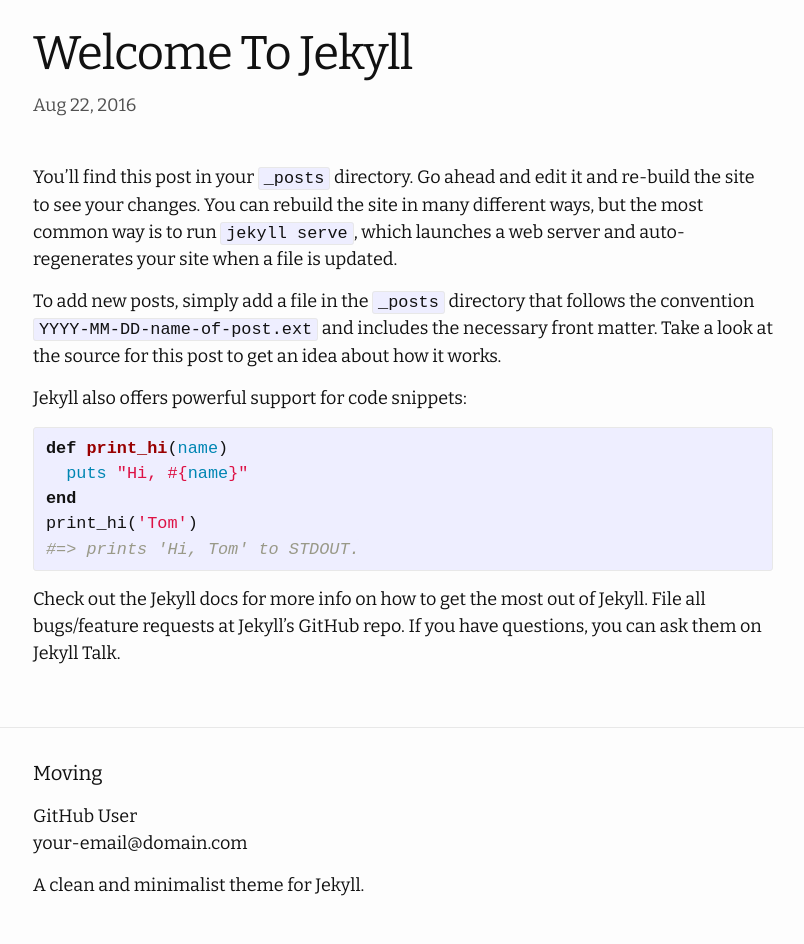
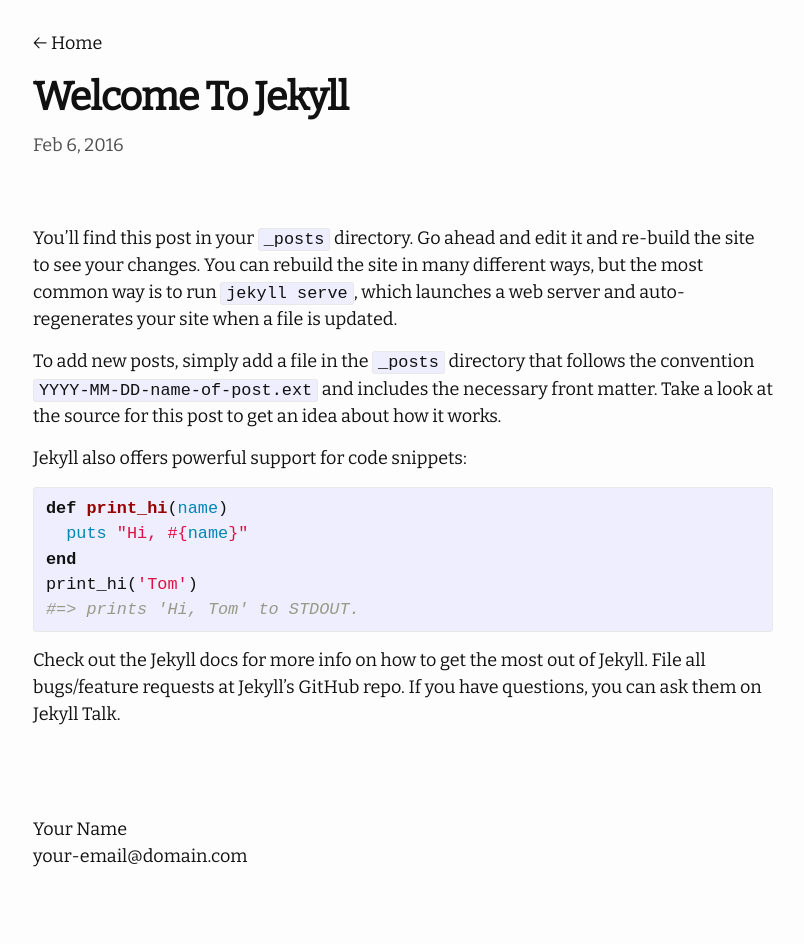
Before and after one commit to huangyz0918/moving, a Jekyll site: the page built from _posts/2016-02-06-welcome-to-jekyll.md, in a window 1280 px wide. Shown: the whole page, without its empty margins (237-1041 px from the left). Built offline with Jekyll 4.4.1, drawn with Linux system fonts in a browser that asks for light colours; after the commit the page ends 900 px from its top, so only the background shows below that.

Commit message:
✨ feat: build back button, fixed the padding of back button.

```diff
--- a/_config.yml
+++ b/_config.yml
@@ -1,5 +1,5 @@
-title: Moving
-author: GitHub User
+title: Move
+author: Your Name
 email: your-email@domain.com
 description: > # this means to ignore newlines until "show_excerpts:"
   A clean and minimalist theme for Jekyll.
@@ -9,7 +9,8 @@ show_excerpts: false # set to true to show excerpts on the homepage
 # Move date format
 # refer to https://shopify.github.io/liquid/filters/date/ if you want to customize this
 move:
-  date_format: "%b %-d"
+  date_format: "%b %d"
+  back_to: "Home" # In the post page, you have a back button above the title, you can custom the text by yourself.
 
   # generate social links in footer
   social_links:
--- a/_includes/footer.html
+++ b/_includes/footer.html
@@ -3,7 +3,6 @@
     <div class="wrapper">
       <div class="footer-col-wrapper">
         <div class="footer-col one-half">
-        <h2 class="footer-heading">{{ site.title | escape }}</h2>
           <ul class="contact-list">
             <li class="p-name">
               {%- if site.author -%}
@@ -15,9 +14,6 @@
               {%- endif -%}
           </ul>
         </div>
-        <div class="footer-col one-half">
-          <p>{{- site.description | escape -}}</p>
-        </div>
       </div>
     </div>
   </footer>
--- a/_layouts/post.html
+++ b/_layouts/post.html
@@ -8,6 +8,10 @@ layout: default
   itemtype="http://schema.org/BlogPosting"
 >
   <header class="post-header">
+    <div class="post-back">
+      <a href="{{ site.url | relative_url }}"> ← {{ site.move.back_to }} </a>
+    </div>
+
     <h1 class="post-title p-name" itemprop="name headline">
       {{ page.title | escape }}
     </h1>
--- a/_sass/move/_layout.scss
+++ b/_sass/move/_layout.scss
@@ -103,8 +103,7 @@
  * Site footer
  */
 .site-footer {
-  border-top: 1px solid $grey-color-light;
-  padding: $spacing-unit 0;
+  padding: $spacing-unit / 2 0;
 }
 
 .footer-heading {
@@ -135,8 +134,9 @@
 }
 
 .home-heading {
-  font-weight: 700;
-  @include relative-font-size(2);
+  font-weight: 1000;
+  color: lighten($text-color, 15%);
+  @include relative-font-size(2.2);
 }
 
 .home-sub-heading {
@@ -156,7 +156,9 @@
 }
 
 .post-year {
+  margin-top: 1.0rem;
   font-weight: 700;
+  color: lighten($text-color, 15%);
   @include relative-font-size(1.5);
 }
 
@@ -168,9 +170,14 @@
 
 .post-link {
   color: $text-color;
-  margin-left: 5rem;
+  margin-left: 10%;
   display: inline-block;
   @include relative-font-size(1.2);
+}
+
+.post-back {
+  margin-bottom: 20px;
+  color: lighten($text-color, 25%);
 }
 
 /**
@@ -182,16 +189,18 @@
 
 .post-title,
 .post-content h1 {
-  @include relative-font-size(2.625);
+  @include relative-font-size(2.2);
   letter-spacing: -1px;
   line-height: 1;
+  font-weight: 1000;
 
   @media screen and (min-width: $on-large) {
-    @include relative-font-size(2.625);
+    @include relative-font-size(2.2);
   }
 }
 
 .post-content {
+  margin-top: 3.2rem;
   margin-bottom: $spacing-unit;
 
   h2 {
```
Also changed, not shown: _posts/2019-08-24-love-xinhai.md (added, +11 -0 lines), _posts/2016-02-06-welcome-to-jekyll.md (renamed from _posts/2016-08-22-welcome-to-jekyll.md), _posts/2016-03-19-super-short-article.md (renamed from _posts/2016-05-19-super-short-article.md), _posts/2016-04-20-post-content-styles.md (renamed from _posts/2016-05-20-post-content-styles.md), _posts/2016-05-23-super-long-article.md (renamed from _posts/2016-05-20-super-long-article.md), _sass/move/_base.scss (line endings or trailing spaces).
